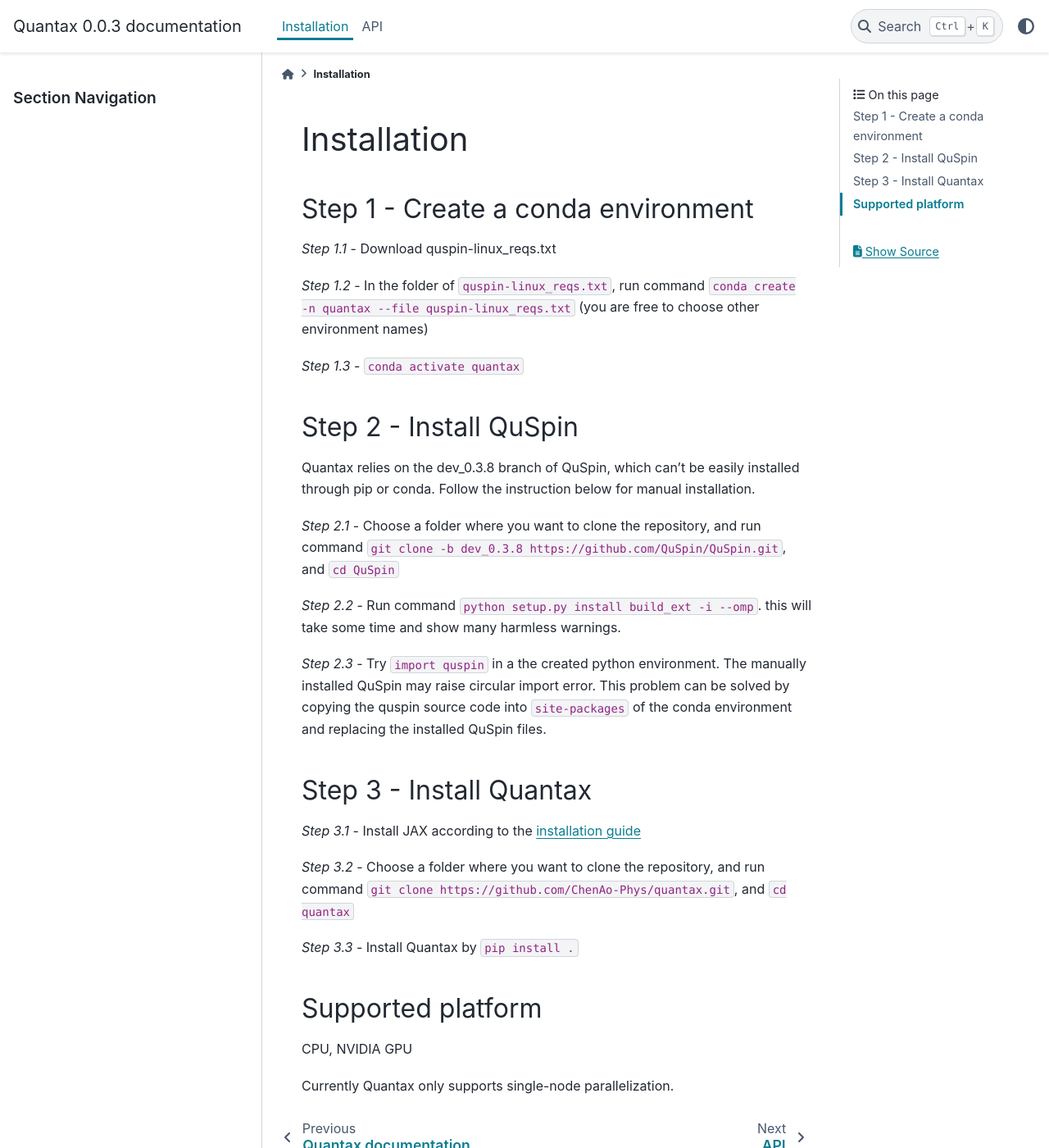
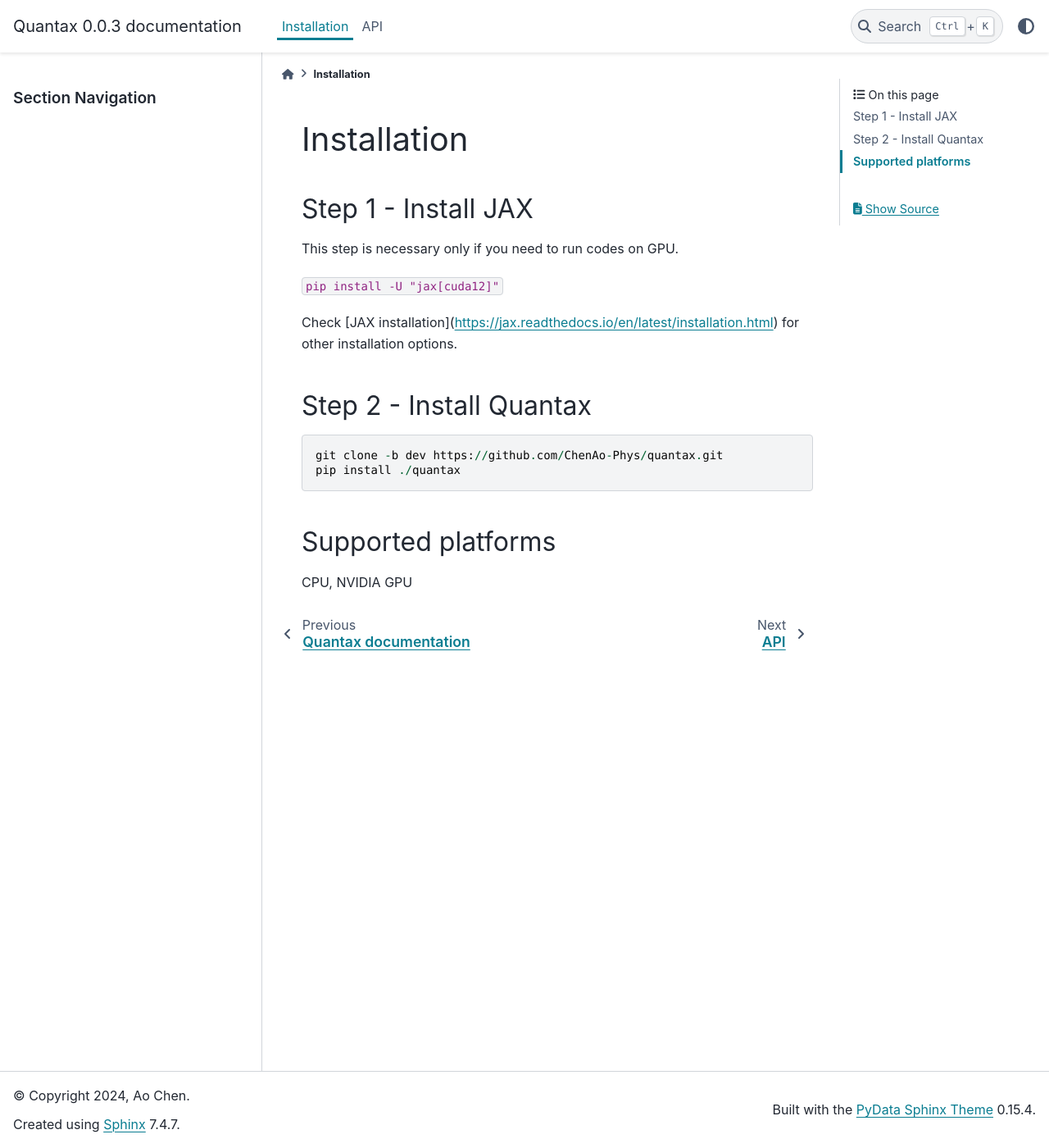
Before and after one commit to ChenAo-Phys/quantax, a Sphinx documentation site: the page built from docs/source/installation.rst, in a window 1280 px wide and 1400 px high. Shown: the whole window at 82% size. Built offline with Sphinx 7.4.7 and the PyData theme 0.15.4, drawn with Linux system fonts in a browser that asks for light colours.

Commit message:
update documentation

```diff
--- a/docs/source/installation.rst
+++ b/docs/source/installation.rst
@@ -1,56 +1,25 @@
 Installation
 ============
 
-Step 1 - Create a conda environment
+Step 1 - Install JAX
 ---------------------------------------
 
-*Step 1.1* -
-Download quspin-linux_reqs.txt
+This step is necessary only if you need to run codes on GPU.
 
-*Step 1.2* -
-In the folder of ``quspin-linux_reqs.txt``, run command
-``conda create -n quantax --file quspin-linux_reqs.txt``
-(you are free to choose other environment names)
+``pip install -U "jax[cuda12]"``
 
-*Step 1.3* -
-``conda activate quantax``
+Check [JAX installation](https://jax.readthedocs.io/en/latest/installation.html) for
+other installation options.
 
-Step 2 - Install QuSpin
+Step 2 - Install Quantax
 ---------------------------
 
-Quantax relies on the dev_0.3.8 branch of QuSpin, which can't be easily installed
-through pip or conda. Follow the instruction below for manual installation.
+.. code-block:: python
 
-*Step 2.1* -
-Choose a folder where you want to clone the repository, and run command
-``git clone -b dev_0.3.8 https://github.com/QuSpin/QuSpin.git``, and ``cd QuSpin``
-
-*Step 2.2* -
-Run command ``python setup.py install build_ext -i --omp``.
-this will take some time and show many harmless warnings.
-
-*Step 2.3* -
-Try ``import quspin`` in a the created python environment.
-The manually installed QuSpin may raise circular import error.
-This problem can be solved by copying the quspin source code into ``site-packages``
-of the conda environment and replacing the installed QuSpin files.
-
-Step 3 - Install Quantax
----------------------------
-
-*Step 3.1* -
-Install JAX according to the `installation guide <https://jax.readthedocs.io/en/latest/installation.html>`_
-
-*Step 3.2* -
-Choose a folder where you want to clone the repository, and run command
-``git clone https://github.com/ChenAo-Phys/quantax.git``, and ``cd quantax``
-
-*Step 3.3* -
-Install Quantax by ``pip install .``
+    git clone -b dev https://github.com/ChenAo-Phys/quantax.git
+    pip install ./quantax
 
 
-Supported platform
-------------------
+Supported platforms
+-------------------
 CPU, NVIDIA GPU
-
-Currently Quantax only supports single-node parallelization.
--- a/docs/source/nn/quantax.nn.ConvSymmetrize.rst
+++ b/docs/source/nn/quantax.nn.ConvSymmetrize.rst
@@ -12,4 +12,4 @@ quantax.nn.ConvSymmetrize
 
    .. autosummary::
 
-      ~ConvSymmetrize.eigval
+      ~ConvSymmetrize.symm
```
Also changed, not shown: README.md (+6 -5 lines).
